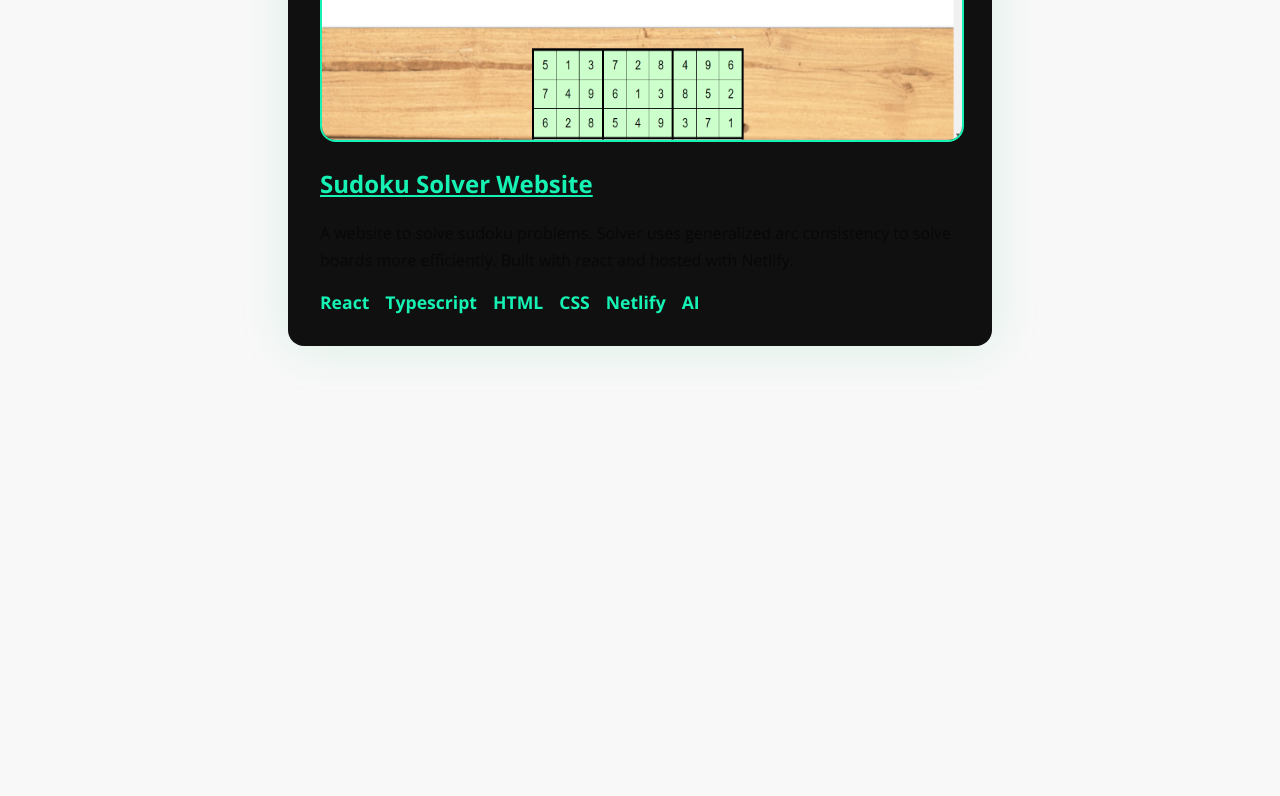
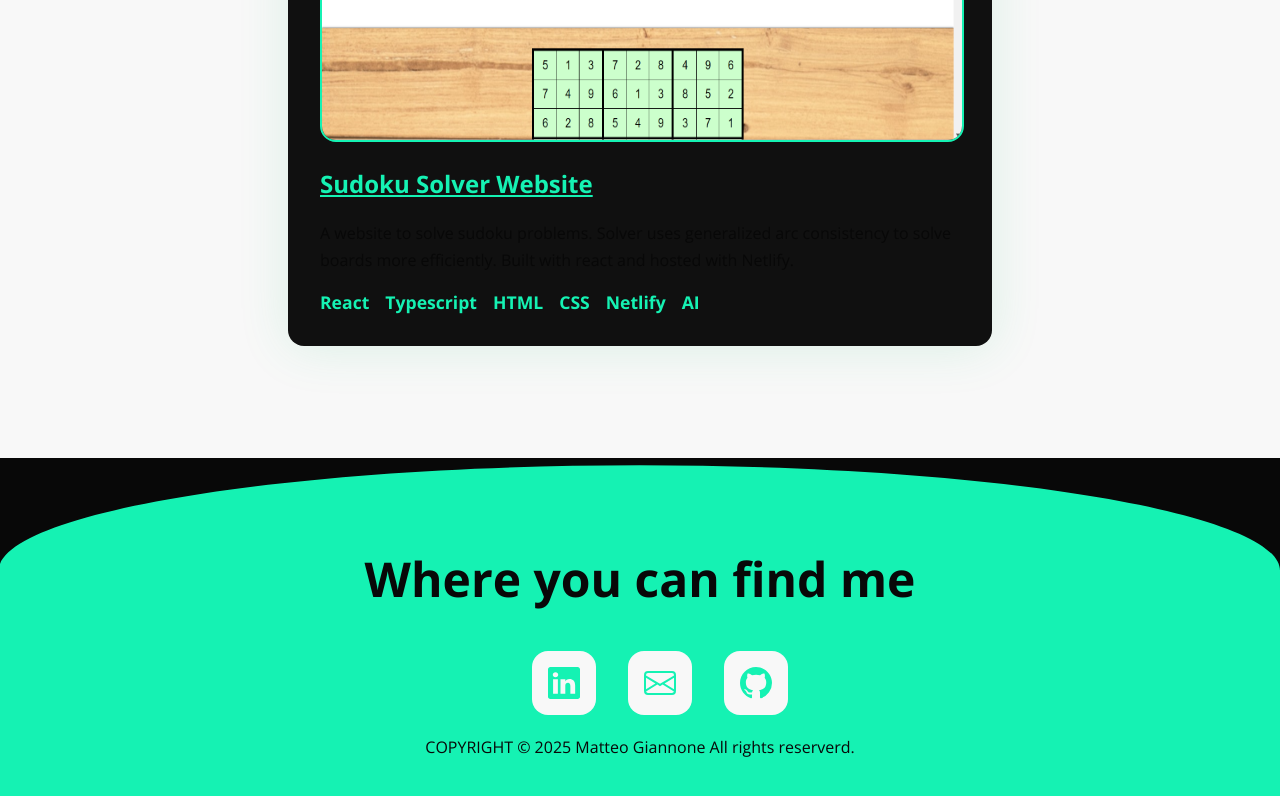
Before and after one commit to mgiann2/portfolio-website-v2, a Vue app: page / in a window 1280 px wide. Shown: the part 3993-4789 px from the top of the page. Before the commit the page ends 4451 px from the top, so only its background shows below. Built offline with nearby package versions, Linux system fonts and the light colour scheme.

Commit message:
Add contact section

```diff
--- a/src/App.vue
+++ b/src/App.vue
@@ -1,8 +1,9 @@
 <script setup lang="ts">
-import Hero from "./components/Hero.vue"
-import Header from "./components/Header.vue"
-import About from "./components/About.vue"
-import Projects from "./components/Projects.vue"
+import Hero from "./components/Hero.vue";
+import Header from "./components/Header.vue";
+import About from "./components/About.vue";
+import Projects from "./components/Projects.vue";
+import Contact from "./components/Contact.vue";
 </script>
 
 <template>
@@ -10,6 +11,7 @@
     <Hero/>
     <About/>
     <Projects/>
+    <Contact/>
 </template>
 
 <style scoped>
--- /dev/null
+++ b/src/components/Contact.vue
@@ -0,0 +1,127 @@
+<script setup lang="ts">
+
+</script>
+
+<template>
+    <footer class="bg-color-div">
+        <div class="custom-shape-divider-top-1739981997">
+            <svg data-name="Layer 1" xmlns="http://www.w3.org/2000/svg" viewBox="0 0 1200 120" preserveAspectRatio="none">
+                <path d="M600,112.77C268.63,112.77,0,65.52,0,7.23V120H1200V7.23C1200,65.52,931.37,112.77,600,112.77Z" class="shape-fill"></path>
+            </svg>
+        </div>
+        <div class="container">
+            <h2 class="contact-header">Where you can find me</h2>
+            <ul>
+                <a class="logo-link" href="https://www.linkedin.com/in/matteo-giannone">
+                    <svg xmlns="http://www.w3.org/2000/svg" width="16" height="16" fill="currentColor" class="bi bi-linkedin" viewBox="0 0 16 16">
+                      <path d="M0 1.146C0 .513.526 0 1.175 0h13.65C15.474 0 16 .513 16 1.146v13.708c0 .633-.526 1.146-1.175 1.146H1.175C.526 16 0 15.487 0 14.854zm4.943 12.248V6.169H2.542v7.225zm-1.2-8.212c.837 0 1.358-.554 1.358-1.248-.015-.709-.52-1.248-1.342-1.248S2.4 3.226 2.4 3.934c0 .694.521 1.248 1.327 1.248zm4.908 8.212V9.359c0-.216.016-.432.08-.586.173-.431.568-.878 1.232-.878.869 0 1.216.662 1.216 1.634v3.865h2.401V9.25c0-2.22-1.184-3.252-2.764-3.252-1.274 0-1.845.7-2.165 1.193v.025h-.016l.016-.025V6.169h-2.4c.03.678 0 7.225 0 7.225z"/>
+                    </svg>
+                </a>
+                <a class="logo-link" href="mailto:matteogiannone24@gmail.com">
+                    <svg xmlns="http://www.w3.org/2000/svg" width="16" height="16" fill="currentColor" class="bi bi-envelope" viewBox="0 0 16 16">
+                      <path d="M0 4a2 2 0 0 1 2-2h12a2 2 0 0 1 2 2v8a2 2 0 0 1-2 2H2a2 2 0 0 1-2-2zm2-1a1 1 0 0 0-1 1v.217l7 4.2 7-4.2V4a1 1 0 0 0-1-1zm13 2.383-4.708 2.825L15 11.105zm-.034 6.876-5.64-3.471L8 9.583l-1.326-.795-5.64 3.47A1 1 0 0 0 2 13h12a1 1 0 0 0 .966-.741M1 11.105l4.708-2.897L1 5.383z"/>
+                    </svg>
+                </a>
+                <a class="logo-link" href="https://www.github.com/mgiann2">
+                    <svg xmlns="http://www.w3.org/2000/svg" width="16" height="16" fill="currentColor" class="bi bi-github" viewBox="0 0 16 16">
+                      <path d="M8 0C3.58 0 0 3.58 0 8c0 3.54 2.29 6.53 5.47 7.59.4.07.55-.17.55-.38 0-.19-.01-.82-.01-1.49-2.01.37-2.53-.49-2.69-.94-.09-.23-.48-.94-.82-1.13-.28-.15-.68-.52-.01-.53.63-.01 1.08.58 1.23.82.72 1.21 1.87.87 2.33.66.07-.52.28-.87.51-1.07-1.78-.2-3.64-.89-3.64-3.95 0-.87.31-1.59.82-2.15-.08-.2-.36-1.02.08-2.12 0 0 .67-.21 2.2.82.64-.18 1.32-.27 2-.27s1.36.09 2 .27c1.53-1.04 2.2-.82 2.2-.82.44 1.1.16 1.92.08 2.12.51.56.82 1.27.82 2.15 0 3.07-1.87 3.75-3.65 3.95.29.25.54.73.54 1.48 0 1.07-.01 1.93-.01 2.2 0 .21.15.46.55.38A8.01 8.01 0 0 0 16 8c0-4.42-3.58-8-8-8"/>
+                    </svg>
+                </a>
+            </ul>
+            <p>COPYRIGHT &copy; 2025 Matteo Giannone All rights reserverd.</p>
+        </div>
+    </footer>
+</template>
+
+<style scoped>
+.bg-color-div {
+    background-color: var(--accent);
+    position: relative;
+}
+
+.container {
+    padding-top: 3rem;
+    padding-bottom: 3rem;
+}
+
+.contact-header {
+    font-size: 1.6rem;
+}
+
+.logo-link {
+    cursor: pointer;
+    margin: 0 1rem;
+    transition: all .1s;
+    color: var(--accent);
+}
+.logo-link > svg {
+    width: 2rem;
+    height: 2rem;
+    background-color: var(--white);
+    padding: 1rem;
+    border-radius: 16px;
+    transition: all 0.25s;
+}
+.logo-link > svg:hover {
+    transition-duration: .25s;
+    background-color: var(--white2);
+    transform: translateY(-.25rem);
+}
+
+.custom-shape-divider-top-1739981997 {
+    position: absolute;
+    top: 0;
+    left: 0;
+    width: 100%;
+    overflow: hidden;
+    line-height: 0;
+    transform: rotate(180deg);
+}
+
+.custom-shape-divider-top-1739981997 svg {
+    position: relative;
+    display: block;
+    width: calc(100% + 1.3px);
+    height: 120px;
+}
+
+.custom-shape-divider-top-1739981997 .shape-fill {
+    fill: var(--black);
+}
+
+@media (min-width: 475px) {
+    .contact-header {
+        font-size: 2rem;
+    }
+}
+
+@media (min-width: 640px) {
+    .contact-header {
+        font-size: 2rem;
+    }
+}
+
+@media (min-width: 768px) {
+    .contact-header {
+        font-size: 2rem;
+    }
+}
+
+@media (min-width: 1024px) {
+    .contact-header {
+        font-size: 3rem;
+    }
+}
+
+@media (min-width: 1280px) {
+    .contact-header {
+        font-size: 3rem;
+    }
+}
+
+@media (min-width: 1536px) {
+    .contact-header {
+        font-size: 3rem;
+    }
+}
+</style>
--- a/src/components/ProjectCard.vue
+++ b/src/components/ProjectCard.vue
@@ -21,6 +21,11 @@
     border-radius: 16px;
     background-color: #101010;
     box-shadow: color-mix(in hsl, var(--primary), rgba(1, 1, 1, 0) 85%) 0 1px 50px;
+    transition: all .25s;
+}
+.project-div:hover {
+    box-shadow: color-mix(in hsl, var(--primary), rgba(1, 1, 1, 0) 75%) 0 1px 50px;
+    transition-duration: .25s;
 }
 
 .project-link {
--- a/src/style.css
+++ b/src/style.css
@@ -40,19 +40,19 @@
     font-family: inherit;
     background: linear-gradient(90deg, var(--primary), var(--accent));
     cursor: pointer;
-    transition: all .1s
+    transition: all .25s
 }
 .btn:hover {
     box-shadow: color-mix(in hsl, var(--primary), rgba(1, 1, 1, 0) 50%) 0 1px 30px;
-    transition-duration: .1s;
+    transition-duration: .25s;
 }
 .btn:active {
     box-shadow: color-mix(in hsl, var(--primary), rgba(1, 1, 1, 0) 25%) 0 1px 30px;
-    transition-duration: .1s;
+    transition-duration: .25s;
 }
 .btn:focus-visible {
     box-shadow: color-mix(in hsl, var(--primary), rgba(1, 1, 1, 0) 75%) 0 1px 30px;
-    transition-duration: .1s;
+    transition-duration: .25s;
 }
 
 .link {
@@ -65,15 +65,15 @@
 }
 .link:hover {
     text-shadow: 0 0 1rem var(--primary);
-    transition-duration: .1s;
+    transition-duration: .25s;
 }
 .link:active {
     text-shadow: 0 0 2rem var(--primary);
-    transition-duration: .1s;
+    transition-duration: .25s;
 }
 .link:focus-visible {
     text-shadow: 0 0 .5rem var(--primary);
-    transition-duration: .1s;
+    transition-duration: .25s;
 }
 
 #app {
```
